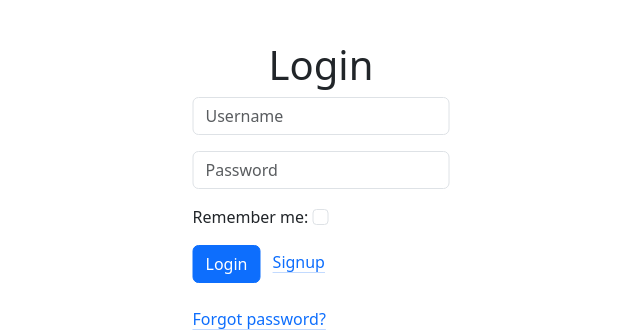
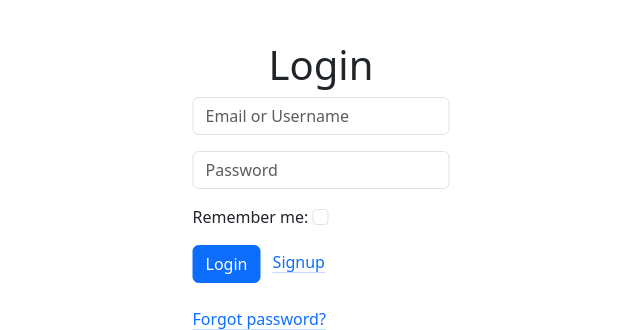
Before and after one commit to faridisayev/Flask-Login-2FA, a Flask app: page /auth/login in a window 1280 px wide. Shown: the part 214-544 px from the top of the page, without its empty margins (319-959 px from the left). Run offline with Flask 3, Linux system fonts and the light colour scheme.

Commit message:
Update login

```diff
--- a/app/auth/forms.py
+++ b/app/auth/forms.py
@@ -5,7 +5,7 @@ from app.models.account import Account
 import re
 
 class SignupForm(FlaskForm):
-    username = StringField(validators=[InputRequired(), Length(max=20)])
+    username = StringField(validators=[InputRequired(), Regexp(re.compile(r'^[a-zA-Z0-9_-]{3,20}$'))])
     email = EmailField(validators=[InputRequired(), Length(max=80)])
     password = PasswordField(validators=[InputRequired(), Regexp(re.compile(r"^(?=.*\d)(?=.*[a-z])(?=.*[A-Z]).{8,80}$"))])
     confirm_password = PasswordField(validators=[InputRequired(), EqualTo('password')])
@@ -20,7 +20,7 @@ class SignupForm(FlaskForm):
         if existing_email: raise ValidationError('An account with this email already exists.')
 
 class LoginForm(FlaskForm):
-    username = StringField(validators=[InputRequired()])
+    email_or_username = StringField(validators=[InputRequired()])
     password = PasswordField(validators=[InputRequired()])
     remember_me = BooleanField()
     submit = SubmitField('Login')
--- a/app/auth/routes.py
+++ b/app/auth/routes.py
@@ -7,7 +7,7 @@ from flask_bcrypt import generate_password_hash, check_password_hash
 from flask_login import login_user, logout_user
 from flask_mail import Message
 from itsdangerous import URLSafeTimedSerializer, SignatureExpired, BadSignature
-import os, pyotp
+import os, pyotp, re
 
 serializer = URLSafeTimedSerializer(os.environ.get('SECRET_KEY'))
 
@@ -16,7 +16,10 @@ serializer = URLSafeTimedSerializer(os.environ.get('SECRET_KEY'))
 def login():
     form = LoginForm()
     if form.validate_on_submit():
-        user = Account.query.filter_by(username = form.username.data).first()
+        if re.match(r'^[a-zA-Z0-9_-]{3,20}$', form.email_or_username.data):
+            user = Account.query.filter_by(username = form.email_or_username.data).first()
+        else:
+            user = Account.query.filter_by(email = form.email_or_username.data).first()
         if user and check_password_hash(user.password, form.password.data):
             if user.enabled_2fa:
                 token = serializer.dumps((user.username, form.remember_me.data, request.args.get('next')), salt = 'second_factor_auth')
--- a/app/templates/auth/login.html
+++ b/app/templates/auth/login.html
@@ -12,9 +12,9 @@
         {% endfor %}
         {{ form.csrf_token }}
         <div class="mb-3">
-            {{ form.username(class = 'form-control', placeholder = 'Username') }}
-            {% if form.username.errors %}
-                {% for error in form.username.errors %}
+            {{ form.email_or_username(class = 'form-control', placeholder = 'Email or Username') }}
+            {% if form.email_or_username.errors %}
+                {% for error in form.email_or_username.errors %}
                     <div class="alert alert-danger mt-1">
                         {{ error }}
                     </div>
```
